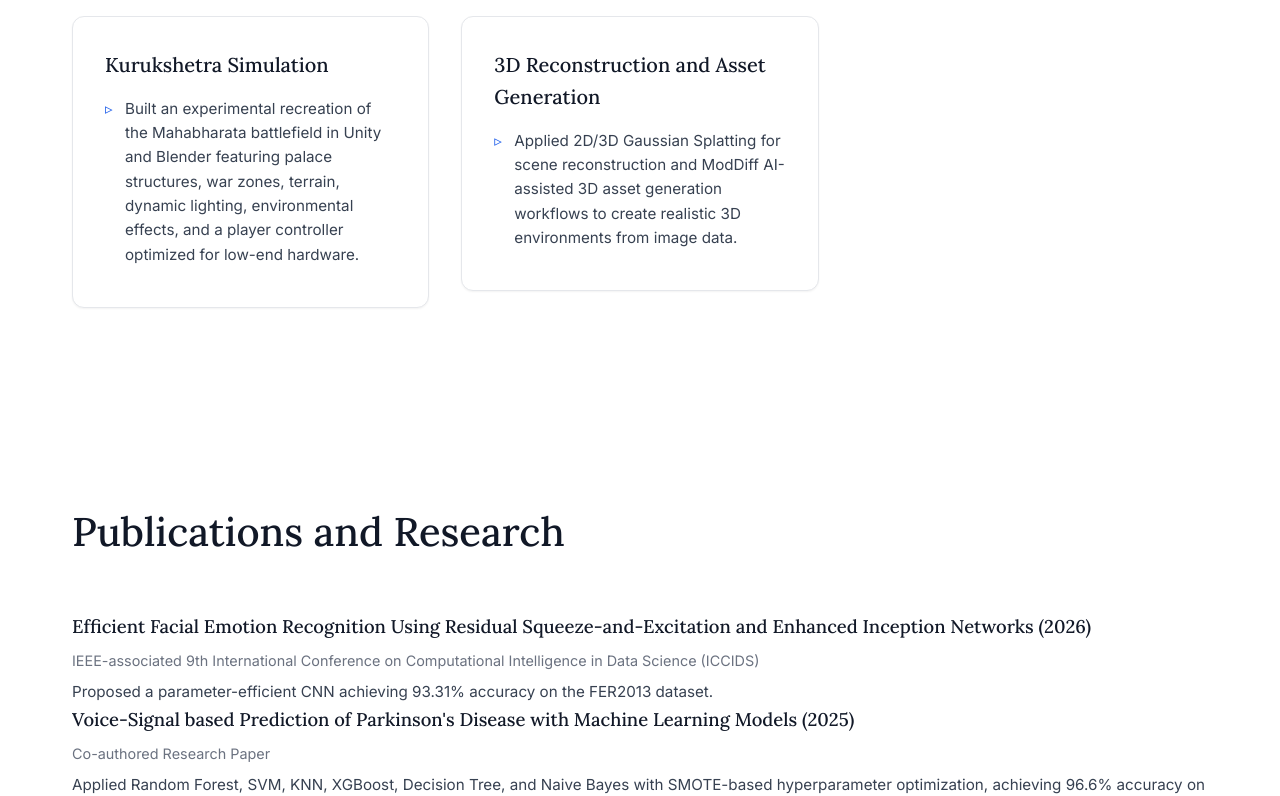
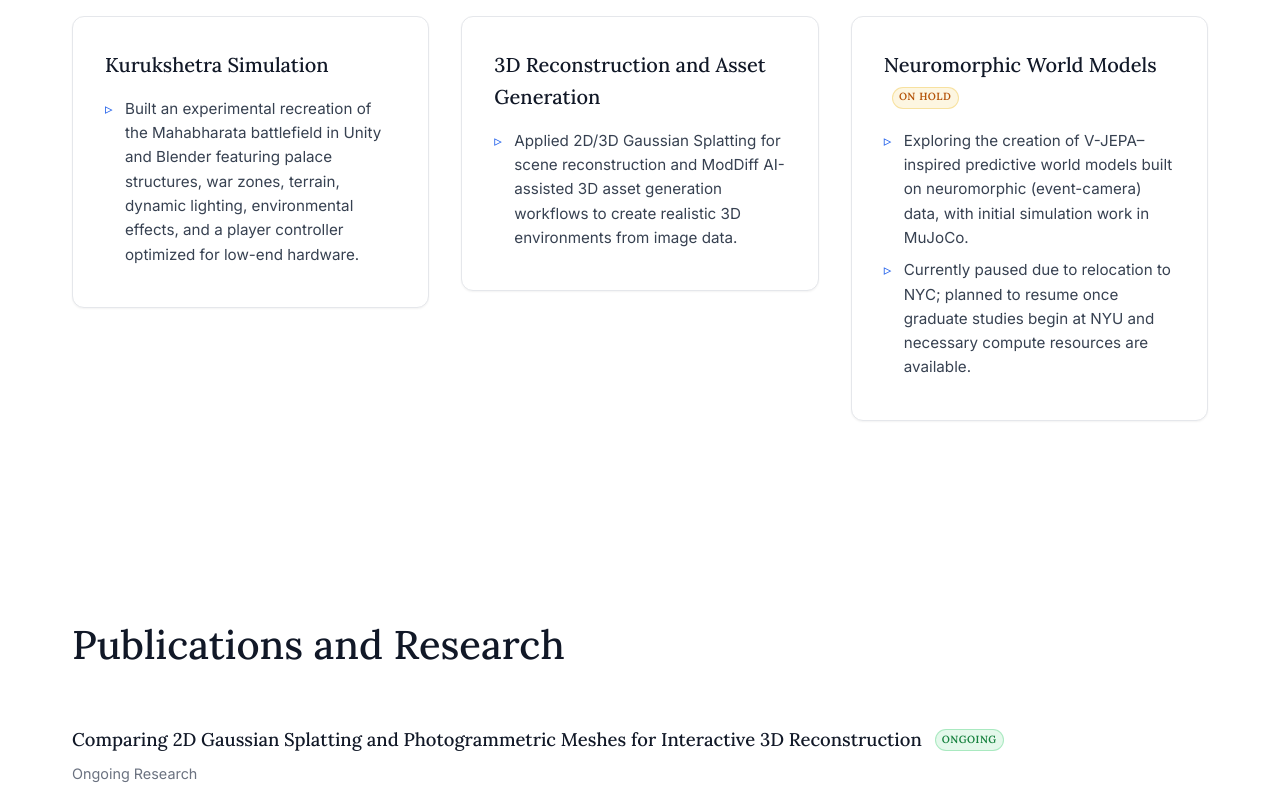
Before and after one commit to Vedant-D04/vedant-s-portfolio, a React (Vite) app: page / in a window 1280 px wide. Shown: the part 3780-4576 px from the top of the page. Built offline with nearby package versions, Linux system fonts and the light colour scheme.

Commit message:
Add Neuromorphic World Models project and ongoing 2DGS/3DGS research entry

```diff
--- a/src/App.css
+++ b/src/App.css
@@ -302,6 +302,33 @@
     position: absolute;
     left: 0;
     color: var(--accent);
+}
+
+/* ==================== Status Badges ==================== */
+.status-badge {
+    display: inline-block;
+    font-size: 0.65rem;
+    font-weight: 600;
+    letter-spacing: 0.05em;
+    text-transform: uppercase;
+    padding: 0.15em 0.6em;
+    border-radius: 999px;
+    vertical-align: middle;
+    margin-left: 0.5rem;
+    position: relative;
+    top: -1px;
+}
+
+.status-badge.on-hold {
+    background: rgba(234, 179, 8, 0.12);
+    color: #b45309;
+    border: 1px solid rgba(234, 179, 8, 0.3);
+}
+
+.status-badge.ongoing {
+    background: rgba(34, 197, 94, 0.12);
+    color: #15803d;
+    border: 1px solid rgba(34, 197, 94, 0.3);
 }
 
 /* ==================== Skills ==================== */
--- a/src/App.jsx
+++ b/src/App.jsx
@@ -243,6 +243,15 @@ function App() {
                             </ul>
                         </div>
                     </FadeIn>
+                    <FadeIn delay={0.6}>
+                        <div className="card project-card">
+                            <h3>Neuromorphic World Models <span className="status-badge on-hold">On Hold</span></h3>
+                            <ul>
+                                <li>Exploring the creation of V-JEPA–inspired predictive world models built on neuromorphic (event-camera) data, with initial simulation work in MuJoCo.</li>
+                                <li>Currently paused due to relocation to NYC; planned to resume once graduate studies begin at NYU and necessary compute resources are available.</li>
+                            </ul>
+                        </div>
+                    </FadeIn>
                 </div>
             </section>
 
@@ -252,6 +261,13 @@ function App() {
                     <h2 className="section-title">Publications and Research</h2>
                 </FadeIn>
                 <div className="publications-list">
+                    <FadeIn delay={0.05}>
+                        <div className="pub-item">
+                            <h3 className="pub-title">Comparing 2D Gaussian Splatting and Photogrammetric Meshes for Interactive 3D Reconstruction <span className="status-badge ongoing">Ongoing</span></h3>
+                            <div className="pub-meta">Ongoing Research</div>
+                            <p className="pub-desc">Comparing meshes derived from 2DGS with conventional photogrammetric meshes across three first-hand image datasets. Provides evidence that glossy dark surfaces produce depth-biased holing artifacts in 2DGS, and demonstrates that geometry-aware capture is needed to reduce occlusion-driven meshing artifacts. Results show photogrammetry produces more metrically accurate and structurally reliable meshes.</p>
+                        </div>
+                    </FadeIn>
                     <FadeIn delay={0.1}>
                         <div className="pub-item">
                             <h3 className="pub-title">Efficient Facial Emotion Recognition Using Residual Squeeze-and-Excitation and Enhanced Inception Networks (2026)</h3>
```
